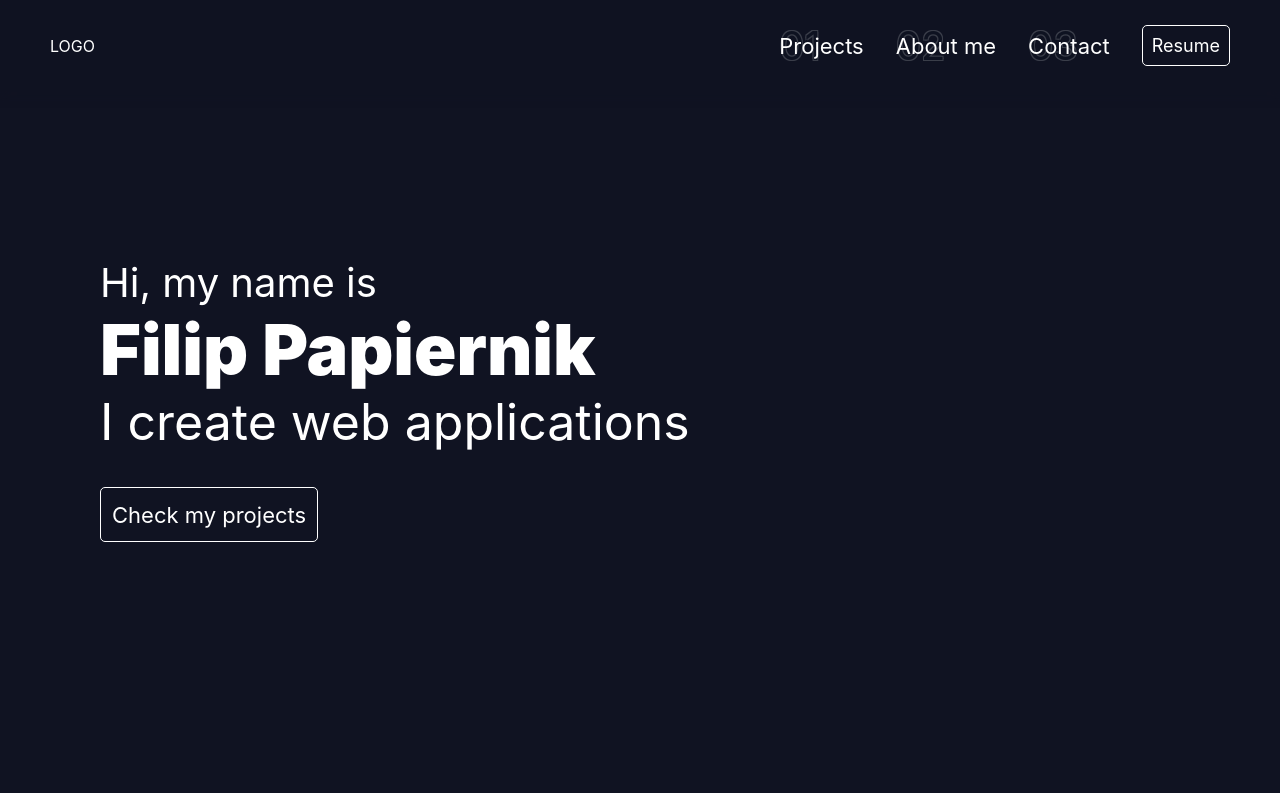
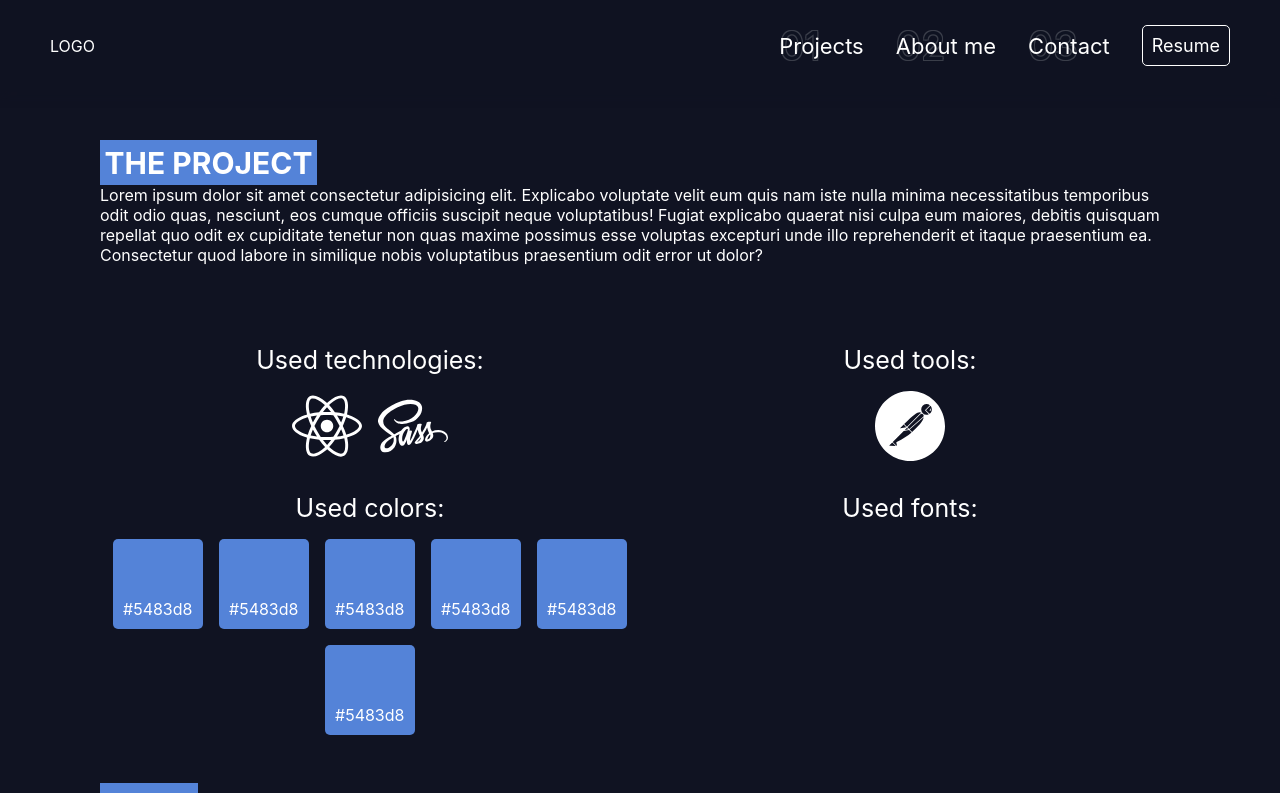
Before and after one commit to LeCarteloo/Portfolio, a React (Create React App) app in the folder client/: page /project in a window 1280 px wide. Shown: the top 793 px of the page. Built offline with nearby package versions, Linux system fonts and the light colour scheme; a web font is replaced by a local one.

Commit message:
Added new '/project' route, created ProjectPage component
/project route will be used in future to show description about project

```diff
--- a/client/src/App.js
+++ b/client/src/App.js
@@ -1,12 +1,19 @@
 import Main from "./components/Main";
 import NavBar from "./components/nav/NavBar";
 import NavBarMobile from "./components/nav/NavBarMobile";
+import ProjectPage from "./components/projects/ProjectPage";
+import { BrowserRouter as Router, Routes, Route } from "react-router-dom";
 
 function App() {
   return (
     <div className="app">
       <NavBar />
-      <Main />
+      <Router>
+        <Routes>
+          <Route path="/" element={<Main />} />
+          <Route path="/project" element={<ProjectPage />} />
+        </Routes>
+      </Router>
       <NavBarMobile />
     </div>
   );
--- /dev/null
+++ b/client/src/components/projects/ProjectPage.jsx
@@ -0,0 +1,64 @@
+import "../../styles/projectPage.scss";
+import { FaReact, FaSass } from "react-icons/fa";
+import { SiPostman } from "react-icons/si";
+
+const ProjectPage = () => {
+  return (
+    <main className="main showcase">
+      <section>
+        <h2 className="showcase__title">THE PROJECT</h2>
+        <p>
+          Lorem ipsum dolor sit amet consectetur adipisicing elit. Explicabo
+          voluptate velit eum quis nam iste nulla minima necessitatibus
+          temporibus odit odio quas, nesciunt, eos cumque officiis suscipit
+          neque voluptatibus! Fugiat explicabo quaerat nisi culpa eum maiores,
+          debitis quisquam repellat quo odit ex cupiditate tenetur non quas
+          maxime possimus esse voluptas excepturi unde illo reprehenderit et
+          itaque praesentium ea. Consectetur quod labore in similique nobis
+          voluptatibus praesentium odit error ut dolor?
+        </p>
+        <div className="showcase__info">
+          <div className="showcase__group">
+            <h4>Used technologies:</h4>
+            <div className="showcase__content">
+              <FaReact size="70px" />
+              <FaSass size="70px" />
+            </div>
+          </div>
+          <div className="showcase__group">
+            <h4>Used tools:</h4>
+            <div className="showcase__content">
+              <SiPostman size="70px" />
+            </div>
+          </div>
+          <div className="showcase__group">
+            <h4>Used colors:</h4>
+            <div className="showcase__content">
+              <div className="showcase__color">#5483d8</div>
+              <div className="showcase__color">#5483d8</div>
+              <div className="showcase__color">#5483d8</div>
+              <div className="showcase__color">#5483d8</div>
+              <div className="showcase__color">#5483d8</div>
+              <div className="showcase__color">#5483d8</div>
+            </div>
+          </div>
+          <div className="showcase__group">
+            <h4>Used fonts:</h4>
+            <div className="showcase__content"></div>
+          </div>
+        </div>
+      </section>
+      <section>
+        <h2 className="showcase__title">TEAM</h2>
+        <p>
+          Lorem ipsum dolor sit amet consectetur adipisicing elit. Non quos,
+          repellendus deleniti perferendis dolor nisi? Delectus, consequatur
+          ratione. Doloremque dolores hic aspernatur adipisci odio, quia quos
+          nam ducimus accusantium molestias!
+        </p>
+      </section>
+    </main>
+  );
+};
+
+export default ProjectPage;
--- /dev/null
+++ b/client/src/styles/projectPage.scss
@@ -0,0 +1,49 @@
+@use "_global" as global;
+
+.showcase {
+  section {
+    &:first-child {
+      padding-top: 140px;
+    }
+    &:not(:first-child) {
+      padding-top: 3em;
+    }
+  }
+  &__title {
+    padding: 0.15em;
+    background-color: #5483d8;
+  }
+  &__info {
+    display: grid;
+    width: 100%;
+    height: 100%;
+    grid-template-columns: 1fr 1fr;
+    @media (max-width: 756px) {
+      grid-template-columns: 1fr;
+    }
+    justify-items: center;
+    margin-top: 3em;
+  }
+  &__group {
+    margin-top: 2em;
+    text-align: center;
+  }
+  &__content {
+    display: flex;
+    flex-wrap: wrap;
+    margin-top: 1em;
+    gap: 1em;
+    justify-content: center;
+    color: global.$font-color;
+  }
+  &__color {
+    padding: 10px;
+    width: 70px;
+    height: 70px;
+    border-radius: global.$border-radius;
+    background-color: #5483d8;
+    display: flex;
+    text-align: center;
+    align-items: flex-end;
+  }
+}
```
